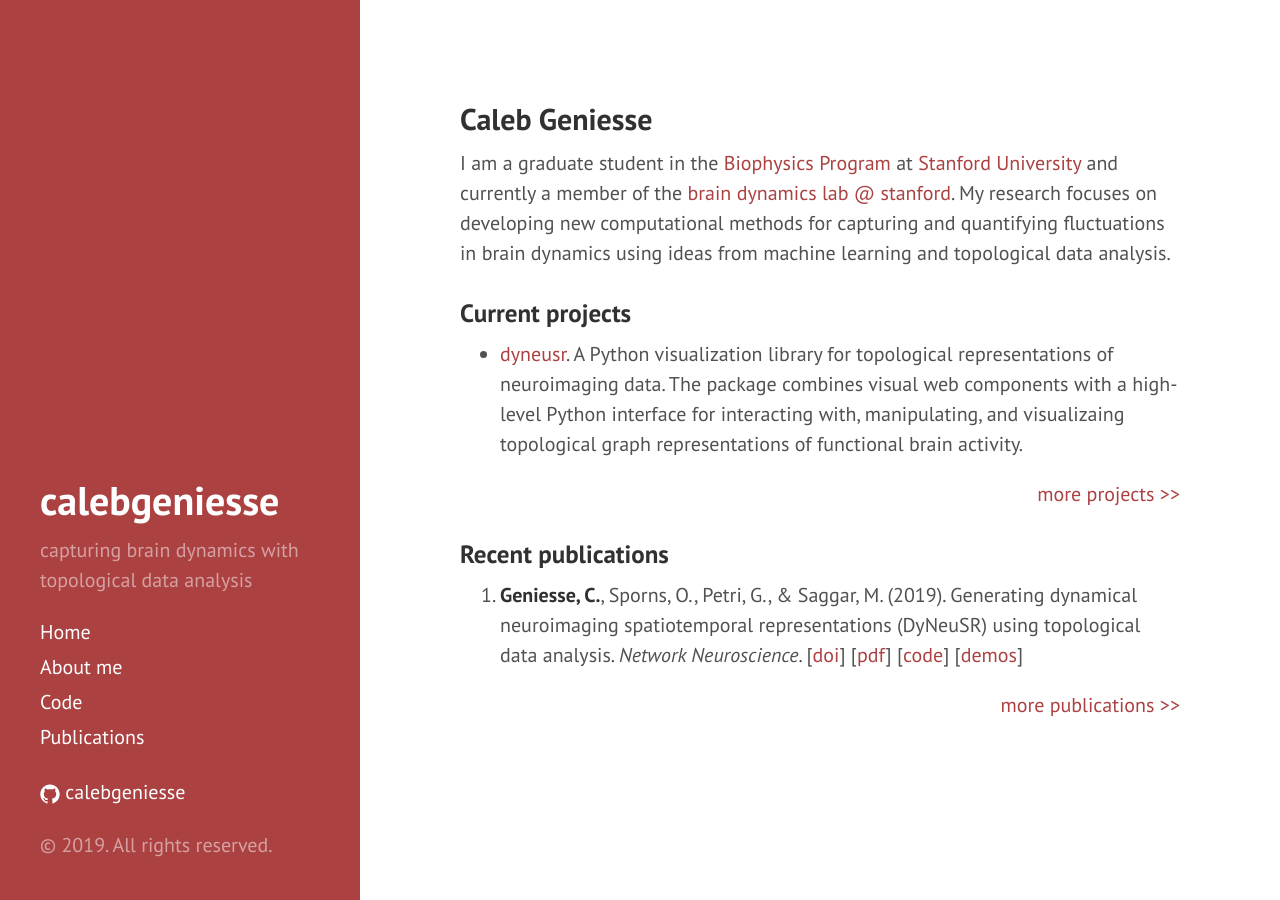
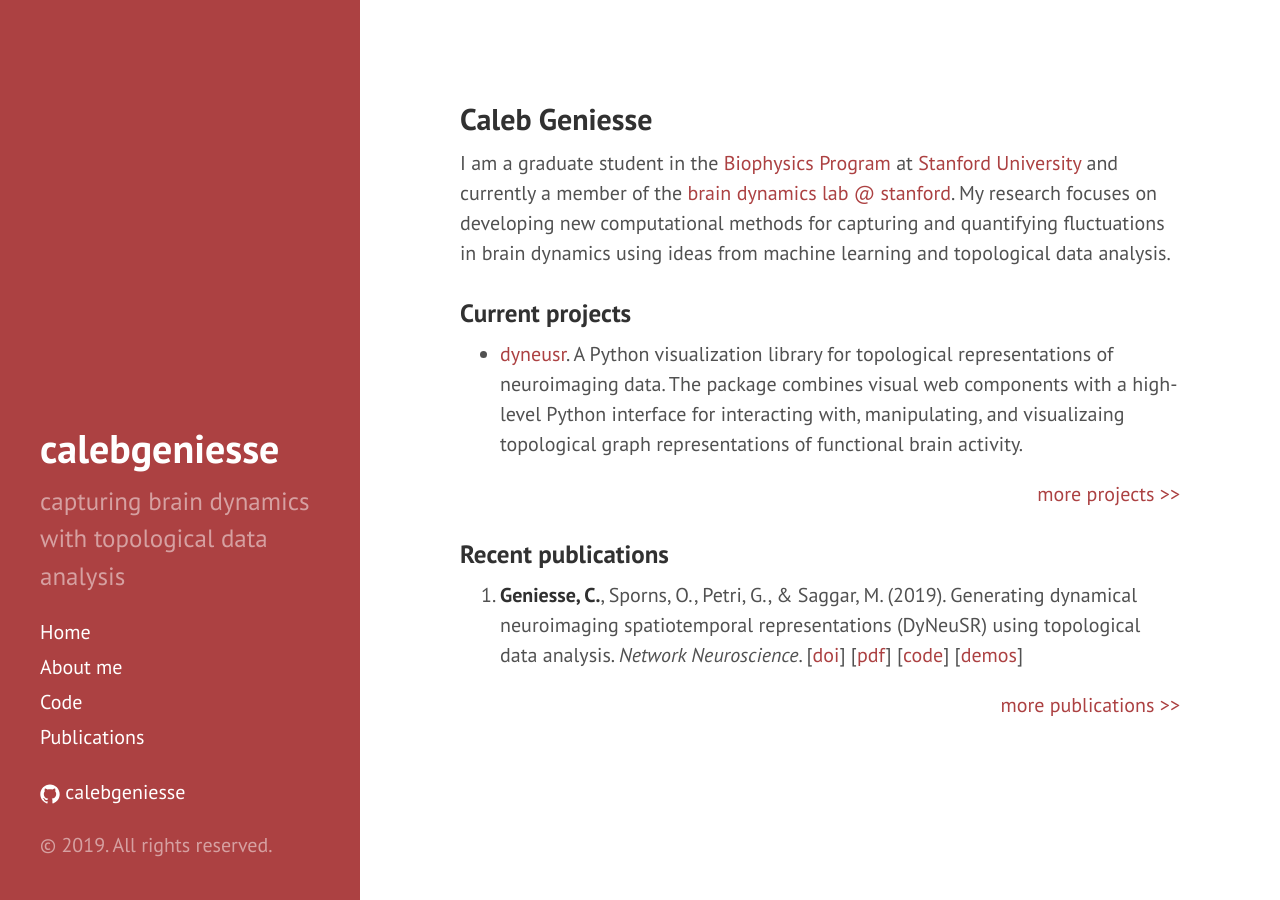
Before and after one commit to calebgeniesse/calebgeniesse.github.io, a Jekyll site: the page built from index.md, in a window 1280 px wide. Built offline with Jekyll 4.4.1, drawn with Linux system fonts in a browser that asks for light colours.

Commit message:
revert .lead

```diff
--- a/_includes/sidebar.html
+++ b/_includes/sidebar.html
@@ -6,7 +6,7 @@
           {{ site.title }}
         </a>
       </h1>
-      <p class="">{{ site.description }}</p>
+      <p class="lead">{{ site.description }}</p>
     </div>
 
     <nav class="sidebar-nav">
```
